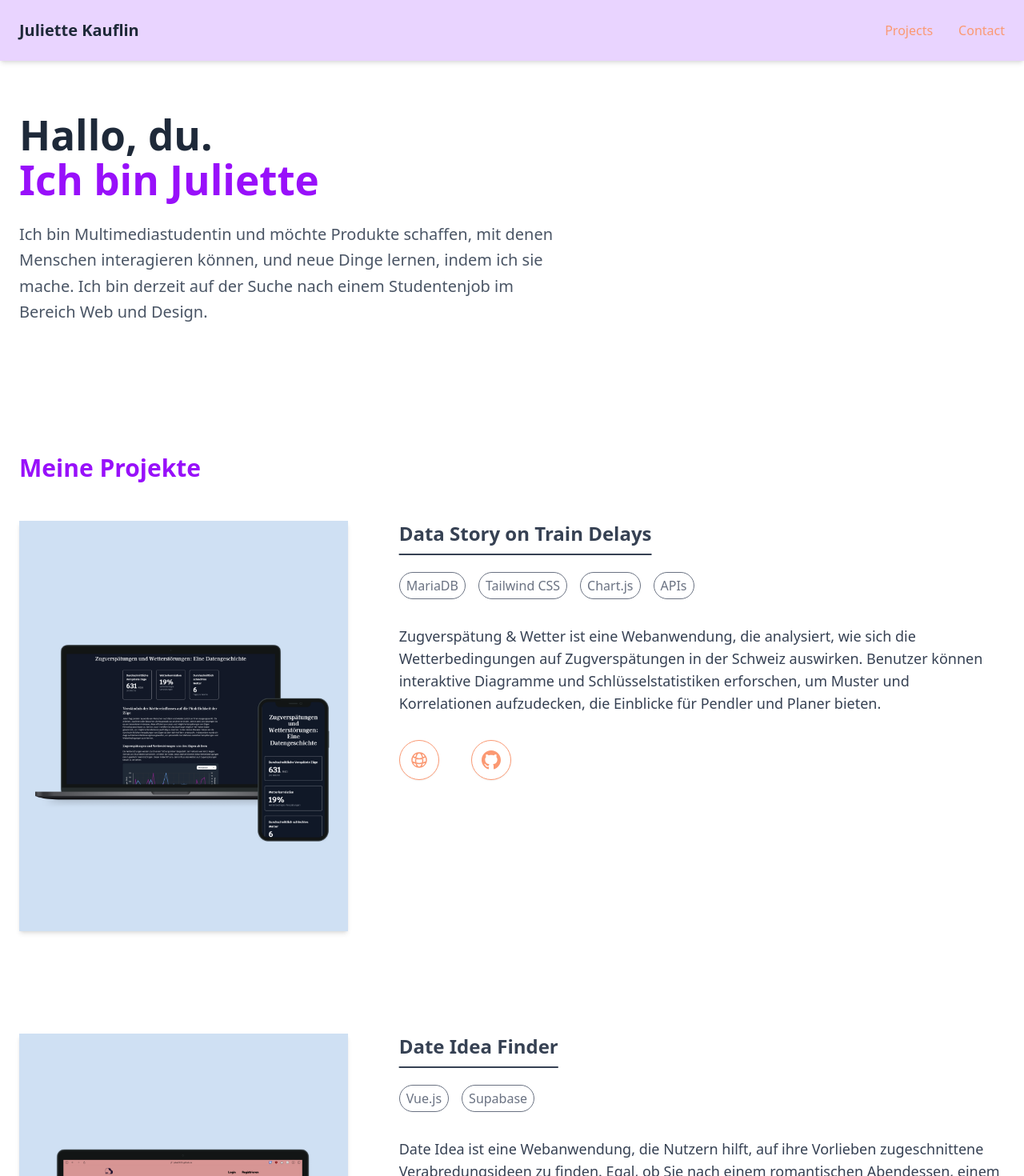
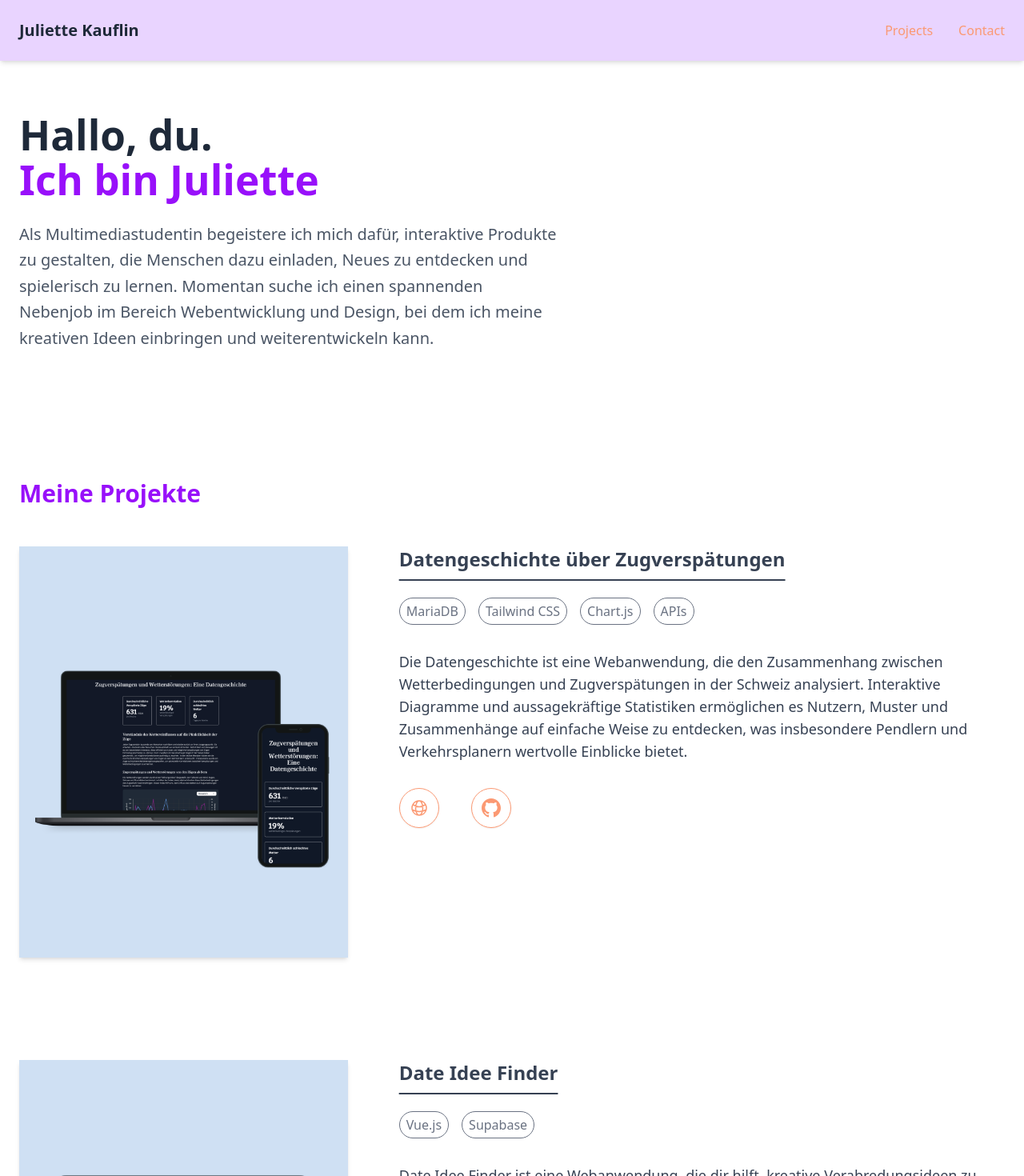
Before and after one commit to JuKa2023/portfolio, a Vue app: page / in a window 1280 px wide. Shown: the top 1470 px of the page at 80% size. Built offline with nearby package versions, Linux system fonts and the light colour scheme.

Commit message:
finalize Text

```diff
--- a/src/App.vue
+++ b/src/App.vue
@@ -43,16 +43,16 @@ setDescription('Hierbei handelt es sich um einen überblick dreier meiner besten
       <section id="projects" class="mx-auto py-24 space-y-24">
         <h2 class="text-3xl font-bold text-purple-600 px-6 mb-12 text-left">Meine Projekte</h2>
         <ProjectCard
-          title="Data Story on Train Delays"
-          description="Zugverspätung & Wetter ist eine Webanwendung, die analysiert, wie sich die Wetterbedingungen auf Zugverspätungen in der Schweiz auswirken. Benutzer können interaktive Diagramme und Schlüsselstatistiken erforschen, um Muster und Korrelationen aufzudecken, die Einblicke für Pendler und Planer bieten."
+          title="Datengeschichte über Zugverspätungen"
+          description="Die Datengeschichte ist eine Webanwendung, die den Zusammenhang zwischen Wetterbedingungen und Zugverspätungen in der Schweiz analysiert. Interaktive Diagramme und aussagekräftige Statistiken ermöglichen es Nutzern, Muster und Zusammenhänge auf einfache Weise zu entdecken, was insbesondere Pendlern und Verkehrsplanern wertvolle Einblicke bietet."
           :tags="['MariaDB', 'Tailwind CSS', 'Chart.js', 'APIs']"
           :image="DataStorypng"
-          link="https://train-delay.juka.dev/"
+          link="https://im3julie.rigged-motion.com/"
           github="https://github.com/JuKa2023/im3-train-delay-analysis"
         />
         <ProjectCard
-          title="Date Idea Finder"
-          description="Date Idea ist eine Webanwendung, die Nutzern hilft, auf ihre Vorlieben zugeschnittene Verabredungsideen zu finden. Egal, ob Sie nach einem romantischen Abendessen, einem abenteuerlichen Ausflug oder einem gemütlichen Abend zu Hause suchen, Date Idea hat alles für Sie."
+          title="Date Idee Finder"
+          description="Date Idee Finder ist eine Webanwendung, die dir hilft, kreative Verabredungsideen zu finden, die genau zu deinen Vorlieben passen. Egal, ob du ein romantisches Abendessen, einen abenteuerlichen Ausflug oder einen gemütlichen Abend zu Hause planst – Date Idee Finder hat für jede Stimmung die passende Idee für dich."
           :tags="['Vue.js', 'Supabase']"
           :image="DateIdeapng"
           link="https://juka2023.github.io/date-finder/"
--- a/src/components/HeroSection.vue
+++ b/src/components/HeroSection.vue
@@ -3,7 +3,7 @@
         <div class="container">
             <div class="max-w-2xl text-left">
                 <h1 class="text-5xl font-bold text-gray-800 text-left">Hallo, du.<br><span class="text-purple-600">Ich bin Juliette</span></h1>
-                <p class="mt-6 text-xl text-gray-600 leading-relaxed text-left">Ich bin Multimediastudentin und möchte Produkte schaffen, mit denen Menschen interagieren können, und neue Dinge lernen, indem ich sie mache. Ich bin derzeit auf der Suche nach einem Studentenjob im Bereich Web und Design.</p>
+                <p class="mt-6 text-xl text-gray-600 leading-relaxed text-left">Als Multimediastudentin begeistere ich mich dafür, interaktive Produkte zu gestalten, die Menschen dazu einladen, Neues zu entdecken und spielerisch zu lernen. Momentan suche ich einen spannenden Nebenjob im Bereich Webentwicklung und Design, bei dem ich meine kreativen Ideen einbringen und weiterentwickeln kann.</p>
             </div>
         </div>
     </section>
```
